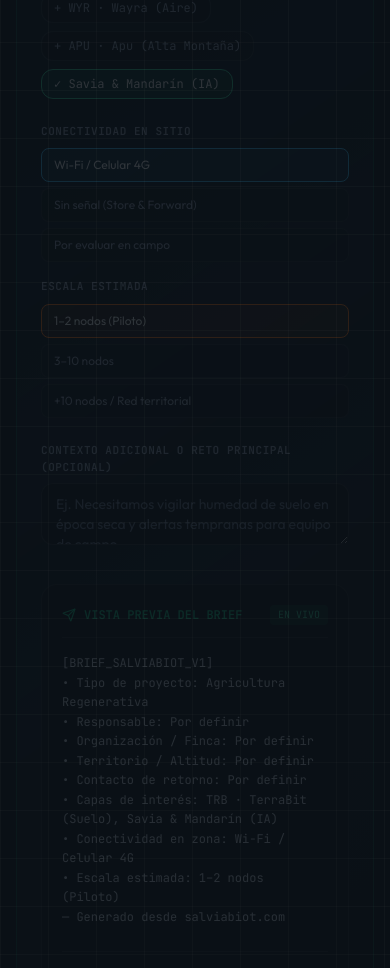
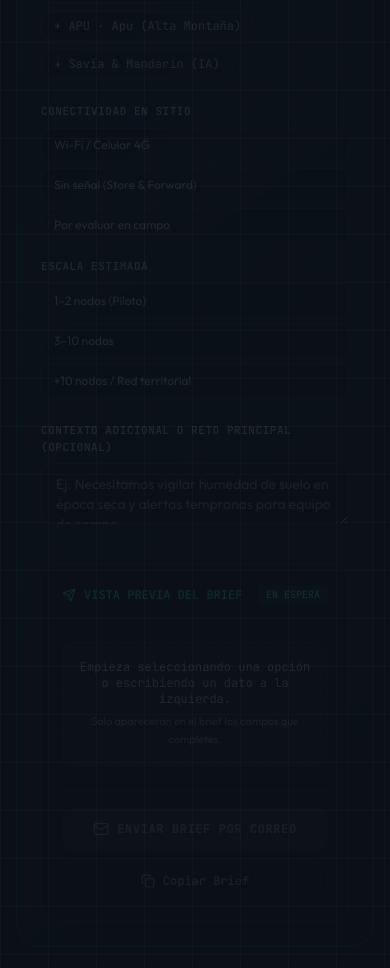
Before and after one commit to SalviaBIoT/salviabiot-web, a React (Vite) app: page / in a window 390 px wide. Shown: the part 10614-11582 px from the top of the page. Built offline with nearby package versions, Linux system fonts and the light colour scheme; no server answers.

Commit message:
feat(web): progressive BriefBuilder, Navbar socials dropdown, and Footer social cards

```diff
--- a/src/components/sections/BriefBuilderSection.tsx
+++ b/src/components/sections/BriefBuilderSection.tsx
@@ -31,19 +31,14 @@ const SCALE_OPTIONS = [
 ] as const;
 
 export function BriefBuilderSection() {
-  const [projectType, setProjectType] = useState<string>(PROJECT_TYPES[0]);
+  const [projectType, setProjectType] = useState<string>("");
   const [name, setName] = useState("");
   const [organization, setOrganization] = useState("");
   const [location, setLocation] = useState("");
   const [contact, setContact] = useState("");
-  const [domains, setDomains] = useState<string[]>([
-    "TRB · TerraBit (Suelo)",
-    "Savia & Mandarín (IA)",
-  ]);
-  const [connectivity, setConnectivity] = useState<string>(
-    CONNECTIVITY_OPTIONS[0],
-  );
-  const [scale, setScale] = useState<string>(SCALE_OPTIONS[0]);
+  const [domains, setDomains] = useState<string[]>([]);
+  const [connectivity, setConnectivity] = useState<string>("");
+  const [scale, setScale] = useState<string>("");
   const [notes, setNotes] = useState("");
   const [copied, setCopied] = useState(false);
 
@@ -53,23 +48,29 @@ export function BriefBuilderSection() {
     );
   };
 
-  const briefText = useMemo(() => {
-    const lines = [
-      "[BRIEF_SALVIABIOT_V1]",
-      `• Tipo de proyecto: ${projectType}`,
-      `• Responsable: ${name.trim() || "Por definir"}`,
-      `• Organización / Finca: ${organization.trim() || "Por definir"}`,
-      `• Territorio / Altitud: ${location.trim() || "Por definir"}`,
-      `• Contacto de retorno: ${contact.trim() || "Por definir"}`,
-      `• Capas de interés: ${domains.length > 0 ? domains.join(", ") : "Por definir"}`,
-      `• Conectividad en zona: ${connectivity}`,
-      `• Escala estimada: ${scale}`,
-    ];
-    if (notes.trim()) {
-      lines.push(`• Contexto / Reto: ${notes.trim()}`);
-    }
-    lines.push("— Generado desde salviabiot.com");
-    return lines.join("\n");
+  const toggleSingle = (
+    current: string,
+    next: string,
+    setter: (value: string) => void,
+  ) => {
+    setter(current === next ? "" : next);
+  };
+
+  const briefLines = useMemo(() => {
+    const lines: string[] = [];
+    if (projectType) lines.push(`• Tipo de proyecto: ${projectType}`);
+    if (name.trim()) lines.push(`• Responsable: ${name.trim()}`);
+    if (organization.trim())
+      lines.push(`• Organización / Finca: ${organization.trim()}`);
+    if (location.trim())
+      lines.push(`• Territorio / Altitud: ${location.trim()}`);
+    if (contact.trim()) lines.push(`• Contacto de retorno: ${contact.trim()}`);
+    if (domains.length > 0)
+      lines.push(`• Capas de interés: ${domains.join(", ")}`);
+    if (connectivity) lines.push(`• Conectividad en zona: ${connectivity}`);
+    if (scale) lines.push(`• Escala estimada: ${scale}`);
+    if (notes.trim()) lines.push(`• Contexto / Reto: ${notes.trim()}`);
+    return lines;
   }, [
     projectType,
     name,
@@ -82,10 +83,21 @@ export function BriefBuilderSection() {
     notes,
   ]);
 
+  const hasContent = briefLines.length > 0;
+
+  const briefText = useMemo(() => {
+    if (!hasContent) return "";
+    return [
+      "[BRIEF_SALVIABIOT_V1]",
+      ...briefLines,
+      "— Generado desde salviabiot.com",
+    ].join("\n");
+  }, [hasContent, briefLines]);
+
   const mailtoHref = useMemo(() => {
-    const subject = `[Brief SalviaBIoT] ${projectType}${
-      organization.trim() ? ` · ${organization.trim()}` : ""
-    }`;
+    const subject = `[Brief SalviaBIoT]${
+      projectType ? ` ${projectType}` : " Solicitud de Piloto / Alianza"
+    }${organization.trim() ? ` · ${organization.trim()}` : ""}`;
     return `mailto:${SITE_CONFIG.emails.partnerships}?subject=${encodeURIComponent(
       subject,
     )}&body=${encodeURIComponent(briefText)}`;
@@ -93,11 +105,12 @@ export function BriefBuilderSection() {
 
   const whatsappHref = useMemo(() => {
     const cleanNum = SITE_CONFIG.whatsappNumber.replace(/\D/g, "");
-    if (!cleanNum) return "";
+    if (!cleanNum || !hasContent) return "";
     return `https://wa.me/${cleanNum}?text=${encodeURIComponent(briefText)}`;
-  }, [briefText]);
+  }, [hasContent, briefText]);
 
   const handleCopy = async () => {
+    if (!hasContent) return;
     try {
       await navigator.clipboard.writeText(briefText);
       setCopied(true);
@@ -112,7 +125,7 @@ export function BriefBuilderSection() {
       <SectionHeader
         code="// 07"
         title="Solicitar Piloto o Alianza · Generador de Brief"
-        subtitle="Estructura los requerimientos de tu territorio o proyecto en menos de 60 segundos y envíalo directo a nuestro equipo."
+        subtitle="Selecciona o completa solo lo que aplique a tu territorio: el brief se arma en tiempo real listo para enviar."
       />
 
       <div className="bio-panel-savia rounded-3xl p-6 sm:p-8">
@@ -131,7 +144,9 @@ export function BriefBuilderSection() {
                     <button
                       key={type}
                       type="button"
-                      onClick={() => setProjectType(type)}
+                      onClick={() =>
+                        toggleSingle(projectType, type, setProjectType)
+                      }
                       className={`cursor-pointer rounded-xl border px-3.5 py-2 text-xs font-medium transition-all ${
                         active
                           ? "border-[#10B981] bg-[#10B981]/15 text-[#34D399]"
@@ -254,7 +269,9 @@ export function BriefBuilderSection() {
                     <button
                       key={opt}
                       type="button"
-                      onClick={() => setConnectivity(opt)}
+                      onClick={() =>
+                        toggleSingle(connectivity, opt, setConnectivity)
+                      }
                       className={`cursor-pointer rounded-lg border px-3 py-2 text-left text-xs transition-all ${
                         connectivity === opt
                           ? "border-[#38BDF8] bg-[#38BDF8]/10 text-[#F8FAFC]"
@@ -276,7 +293,7 @@ export function BriefBuilderSection() {
                     <button
                       key={opt}
                       type="button"
-                      onClick={() => setScale(opt)}
+                      onClick={() => toggleSingle(scale, opt, setScale)}
                       className={`cursor-pointer rounded-lg border px-3 py-2 text-left text-xs transition-all ${
                         scale === opt
                           ? "border-[#F97316] bg-[#F97316]/10 text-[#F8FAFC]"
@@ -318,19 +335,39 @@ export function BriefBuilderSection() {
                   <span>VISTA PREVIA DEL BRIEF</span>
                 </span>
                 <span className="rounded bg-[#10B981]/15 px-2 py-0.5 font-mono text-[10px] text-[#34D399]">
-                  EN VIVO
+                  {hasContent ? "LISTO PARA ENVIAR" : "EN ESPERA"}
                 </span>
               </div>
 
-              <pre className="mt-4 overflow-x-auto whitespace-pre-wrap font-mono text-xs leading-relaxed text-[#CBD5E1]">
-                {briefText}
-              </pre>
+              {hasContent ? (
+                <pre className="mt-4 overflow-x-auto whitespace-pre-wrap font-mono text-xs leading-relaxed text-[#CBD5E1]">
+                  {briefText}
+                </pre>
+              ) : (
+                <div className="mt-6 rounded-xl border border-dashed border-white/[0.1] bg-white/[0.02] p-4 text-center">
+                  <p className="font-mono text-xs text-[#94A3B8]">
+                    Empieza seleccionando una opción o escribiendo un dato a la
+                    izquierda.
+                  </p>
+                  <p className="mt-1.5 text-[11px] text-[#64748B]">
+                    Solo aparecerán en el brief los campos que completes.
+                  </p>
+                </div>
+              )}
             </div>
 
             <div className="mt-6 space-y-2.5 border-t border-white/[0.08] pt-4">
               <a
-                href={mailtoHref}
-                className="inline-flex min-h-[44px] w-full items-center justify-center gap-2 rounded-xl bg-[#10B981] px-4 py-2.5 font-mono text-xs font-bold tracking-wider text-[#04130D] uppercase transition-all hover:-translate-y-0.5 hover:bg-[#34D399]"
+                href={hasContent ? mailtoHref : undefined}
+                aria-disabled={!hasContent}
+                onClick={(e) => {
+                  if (!hasContent) e.preventDefault();
+                }}
+                className={`inline-flex min-h-[44px] w-full items-center justify-center gap-2 rounded-xl px-4 py-2.5 font-mono text-xs font-bold tracking-wider uppercase transition-all ${
+                  hasContent
+                    ? "bg-[#10B981] text-[#04130D] hover:-translate-y-0.5 hover:bg-[#34D399]"
+                    : "cursor-not-allowed bg-white/[0.06] text-[#64748B]"
+                }`}
               >
                 <Mail className="h-4 w-4" aria-hidden="true" />
                 <span>Enviar Brief por Correo</span>
@@ -350,8 +387,13 @@ export function BriefBuilderSection() {
 
               <button
                 type="button"
+                disabled={!hasContent}
                 onClick={handleCopy}
-                className="inline-flex min-h-[40px] w-full cursor-pointer items-center justify-center gap-2 rounded-xl border border-white/[0.12] bg-white/[0.03] px-4 py-2 font-mono text-xs font-semibold text-[#CBD5E1] transition-colors hover:border-white/25 hover:text-white"
+                className={`inline-flex min-h-[40px] w-full items-center justify-center gap-2 rounded-xl border px-4 py-2 font-mono text-xs font-semibold transition-colors ${
+                  hasContent
+                    ? "cursor-pointer border-white/[0.12] bg-white/[0.03] text-[#CBD5E1] hover:border-white/25 hover:text-white"
+                    : "cursor-not-allowed border-white/[0.06] bg-transparent text-[#64748B]"
+                }`}
               >
                 {copied ? (
                   <>
```
Also changed, not shown: src/components/layout/Footer.tsx (+43 -23 lines), src/components/layout/Navbar.tsx (+116 -12 lines).
